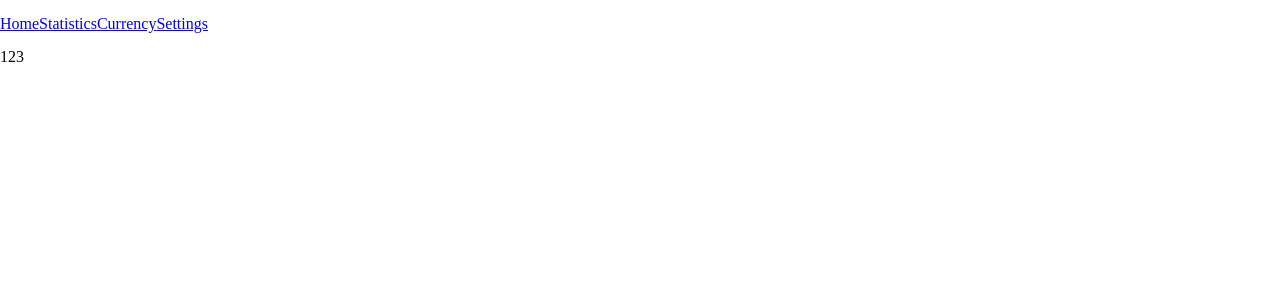
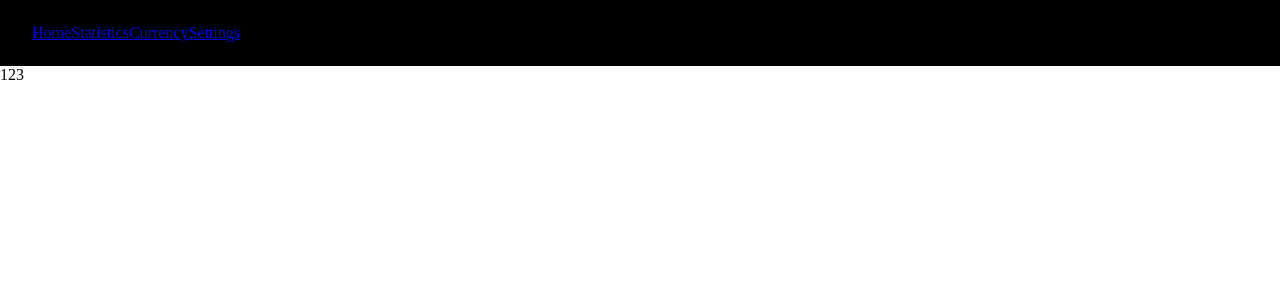
Before and after one commit to AleksandrRuzaev/coin, a React (Create React App) app: page / in a window 1280 px wide. Shown: the top 300 px of the page. Built offline with nearby package versions, Linux system fonts and the light colour scheme; the HTML template or start-up script is replaced by a standard one.

Commit message:
Add header styles

```diff
--- a/src/layouts/components/header/header.scss
+++ b/src/layouts/components/header/header.scss
@@ -1,7 +1,11 @@
+@use '../../../variables' as v;
+
 .header {
-    width: 100%;
-    height: 3rem;
-
     display: flex;
     align-items: center;
+
+    width: 100%;
+    padding: 1.5rem 2rem;
+
+    background-color: v.$color-black;
 }
```
